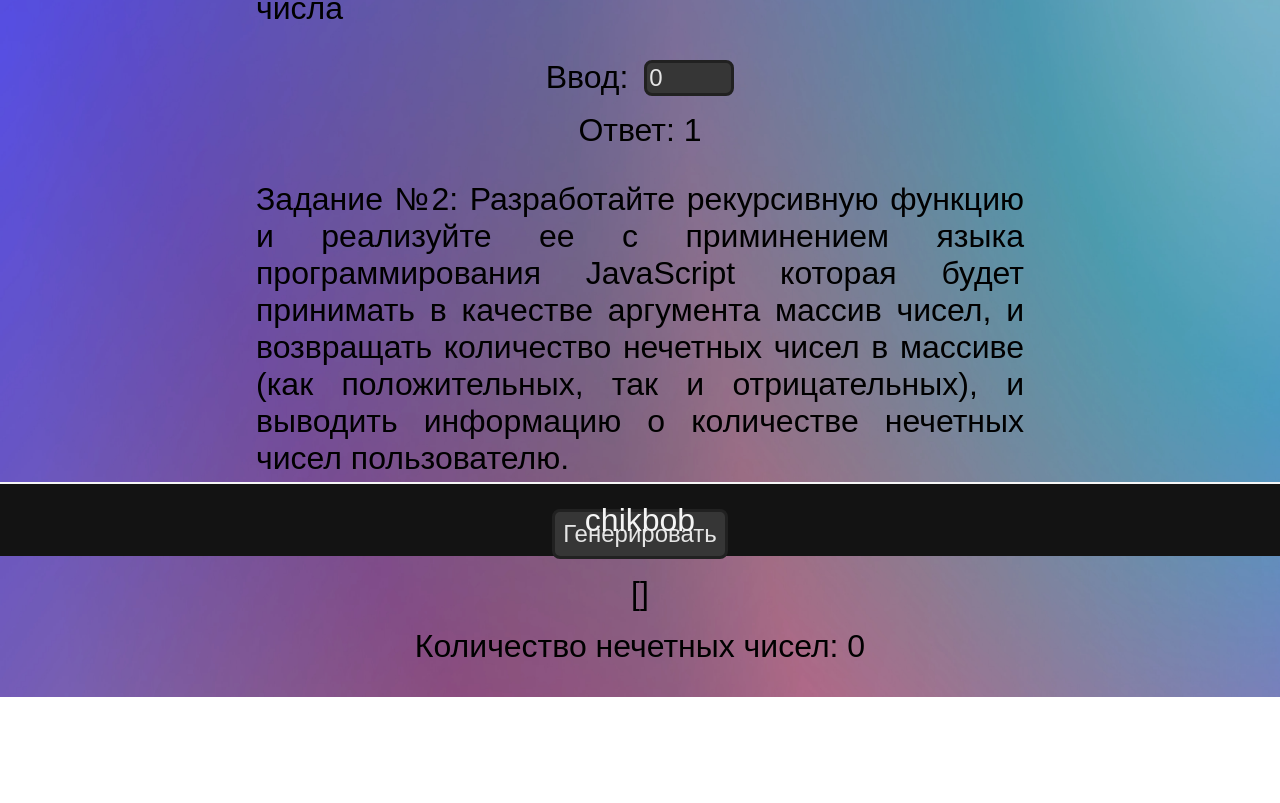
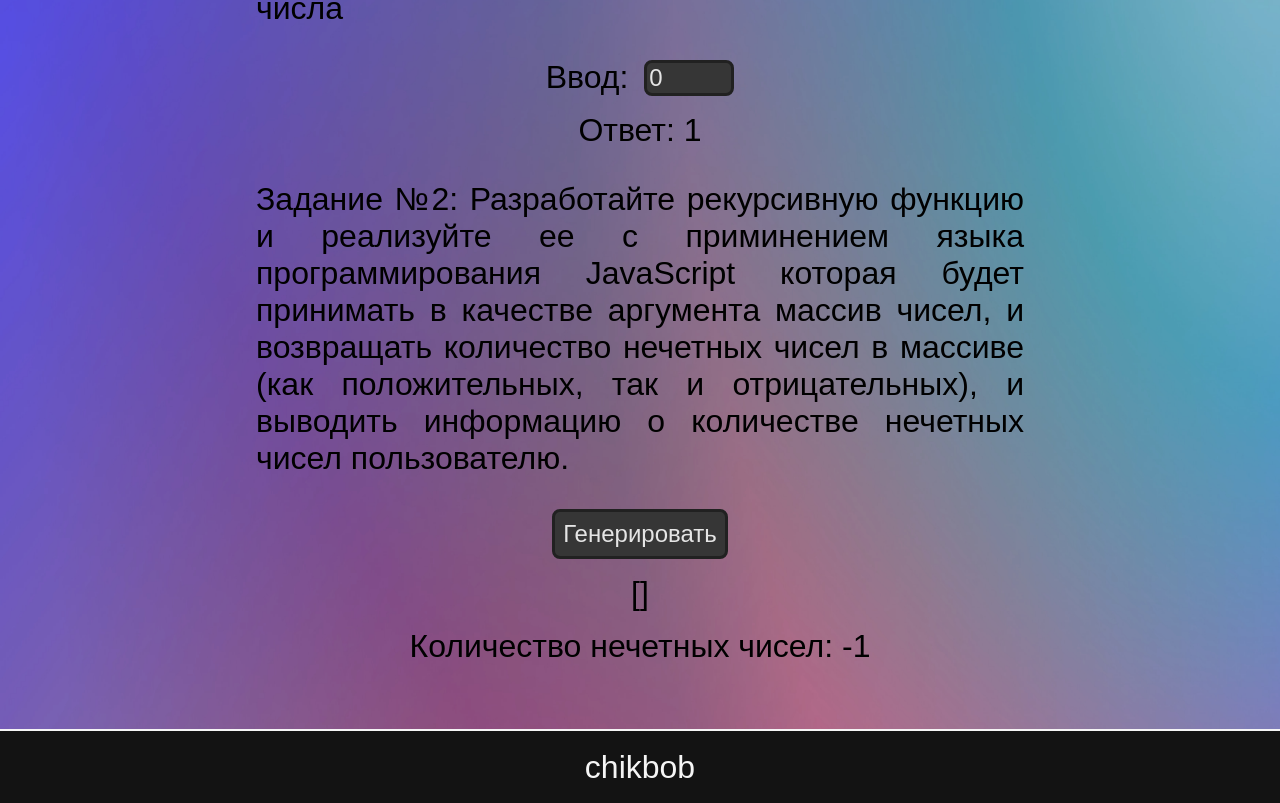
Before and after one commit to chikbob/lab-workJS, a Vue app: page /#/lr3 in a window 1280 px wide. Shown: the part 296-1099 px from the top of the page. Before the commit the page ends 993 px from the top, so only its background shows below. Built offline with nearby package versions, Linux system fonts and the light colour scheme; a web font is replaced by a local one.

Commit message:
LR№3 task№2/3 bug fix

```diff
--- a/src/components/LR3.vue
+++ b/src/components/LR3.vue
@@ -25,7 +25,7 @@ import even_and_odd_array from "./task_components/even_and_odd_array.vue";
 
 <style lang="scss" scoped>
 .block {
-  height: 84vh;
+  height: auto;
 
   &__text {
     display: flex;
--- a/src/components/task_components/even_and_odd_array.vue
+++ b/src/components/task_components/even_and_odd_array.vue
@@ -3,7 +3,7 @@
     <div class="even_and_odd_array__block">
       <button @click="generateArray" class="even_and_odd_array__block-button">Генерировать</button>
       <div class="even_and_odd_array__block-text">{{ newMassive }}</div>
-      <div class="even_and_odd_array__block-text">Количество нечетных чисел: {{ dev3Massive.length }}</div>
+      <div class="even_and_odd_array__block-text">Количество нечетных чисел: {{ dev3count - 1 }}</div>
     </div>
   </div>
 </template>
@@ -12,14 +12,14 @@
 import {ref} from "vue";
 
 let newMassive = ref([])
-let dev3Massive = [];
+let dev3count = 0;
 
 function randomIntFromInterval(min, max) { // min and max included
-  return Math.floor(Math.random() * (max - min + 1) + min)
+  return Math.floor(Math.random() * (max - min + 1) + min);
 }
 
 function generateArray() {
-  dev3Massive = [] // Для очистки массива, чтобы не было переполнения
+  dev3count = 0;
   const massive = [];
   for (let i = 0; i <= randomIntFromInterval(5, 15); i++) {
     massive.push(randomIntFromInterval(-99, 99))
@@ -29,18 +29,14 @@ function generateArray() {
 }
 
 function checkDev3(massive) {
+  console.log(massive.length)
   for (let i = 0; i <= massive.length; i++) {
-    if (massive[i] % 3 === 0 || massive[i] % 5 === 0 || massive[i] % 7 === 0) {
-      dev3Massive.push(massive[i])
+    if (massive[i] % 2 === 0) {
+    } else if (massive[i] === 0) {
     } else {
-      console.log('aboba')
+      dev3count++;
     }
   }
-  return dev3Massive
-}
-
-function calcArray() {
-
 }
 </script>
 
```
